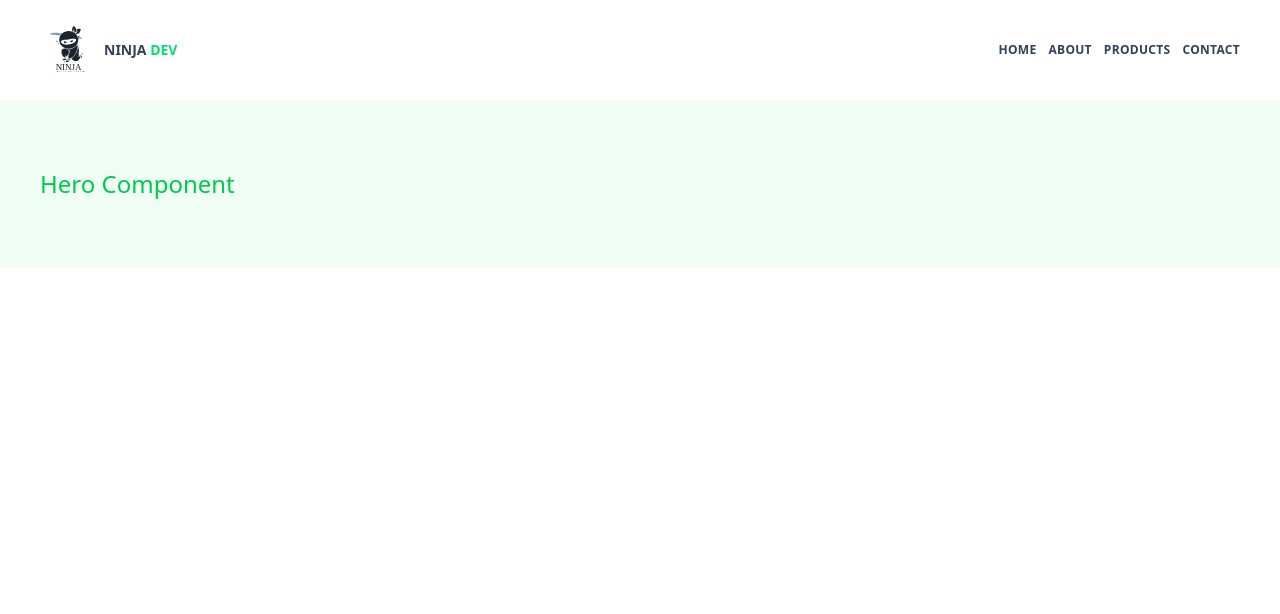
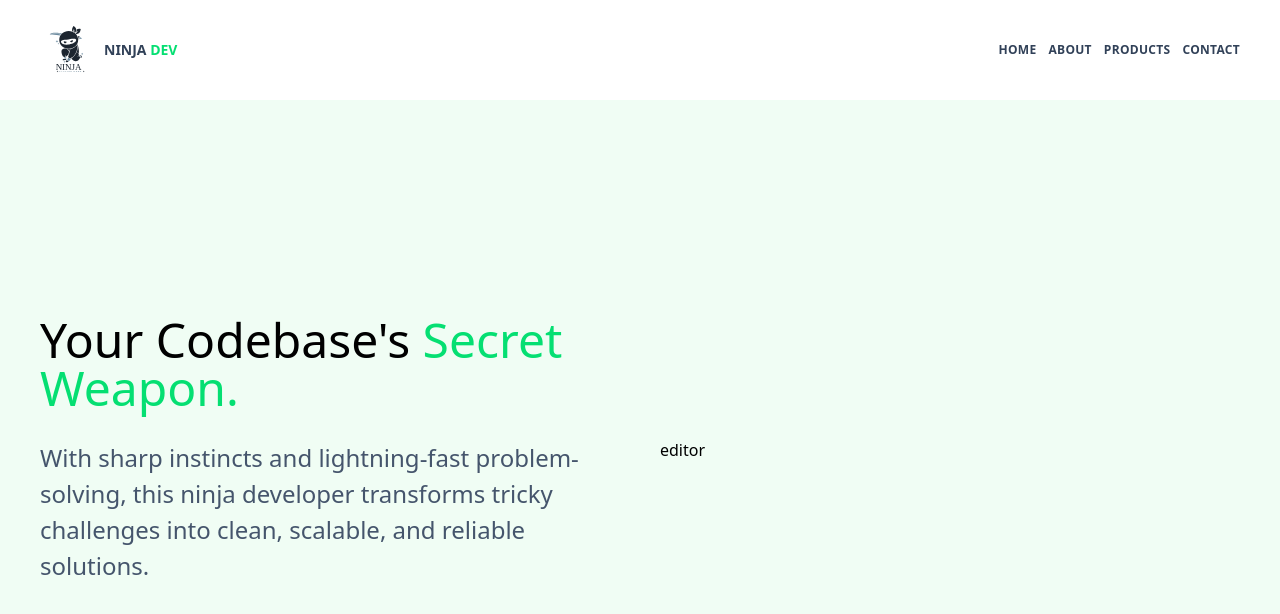
Before and after one commit to reeceballano/landing-page, a React (Vite) app: page / in a window 1280 px wide. Shown: the top 614 px of the page. Built offline with nearby package versions, Linux system fonts and the light colour scheme.

Commit message:
make hero to columns on desktop

```diff
--- a/src/App.jsx
+++ b/src/App.jsx
@@ -4,10 +4,8 @@ import Hero from "./components/Hero";
 const App = () => {
     return (
         <div className="app">
-            <Header></Header>
-            <Hero>
-                <h1 className="text-2xl text-green-500">Hero Component</h1>
-            </Hero>
+            <Header />
+            <Hero />
         </div>
     )
 }
--- a/src/components/Header.jsx
+++ b/src/components/Header.jsx
@@ -38,7 +38,6 @@ const Header = () => {
                         }
                     </div>
 
-                    {
                     <div className={`
                         mobile-nav-container overflow-hidden bg-slate-900/80 px-5
                         rounded
@@ -52,7 +51,6 @@ const Header = () => {
                             <a className="block py-2 my-2 border-b border-slate-700" href="#">Contact</a>
                         </nav>
                     </div>
-                    }
                 </div>
 
             </Container>
--- a/src/components/Hero.jsx
+++ b/src/components/Hero.jsx
@@ -3,9 +3,21 @@ import Section from "./Section";
 
 const Hero = ({ hero, children }) => {
     return (
-        <Section bg="bg-green-50">
+        <Section bg="bg-green-50 md:min-h-[calc(100dvh-100px)] flex items-center">
             <Container>
-                {children}
+                    <div className="flex justify-center items-center gap-10">
+                        <div className="hero-content md:flex-1">
+                            <h1 className="text-5xl font-light mb-7 text-center md:text-left">Your Codebase's <span className="text-green-400">Secret Weapon.</span></h1>
+                            <h3 className="text-2xl/9 text-slate-600 font-light text-center md:text-left">With sharp instincts and lightning-fast problem-solving, this ninja developer transforms tricky challenges into clean, scalable, and reliable solutions.</h3>
+                        </div>
+
+                        <div className="hero-editor md:flex-1">
+                            editor
+                        </div>
+                    </div>
+
+                    {children}
+
             </Container>
         </Section>
     )
```
